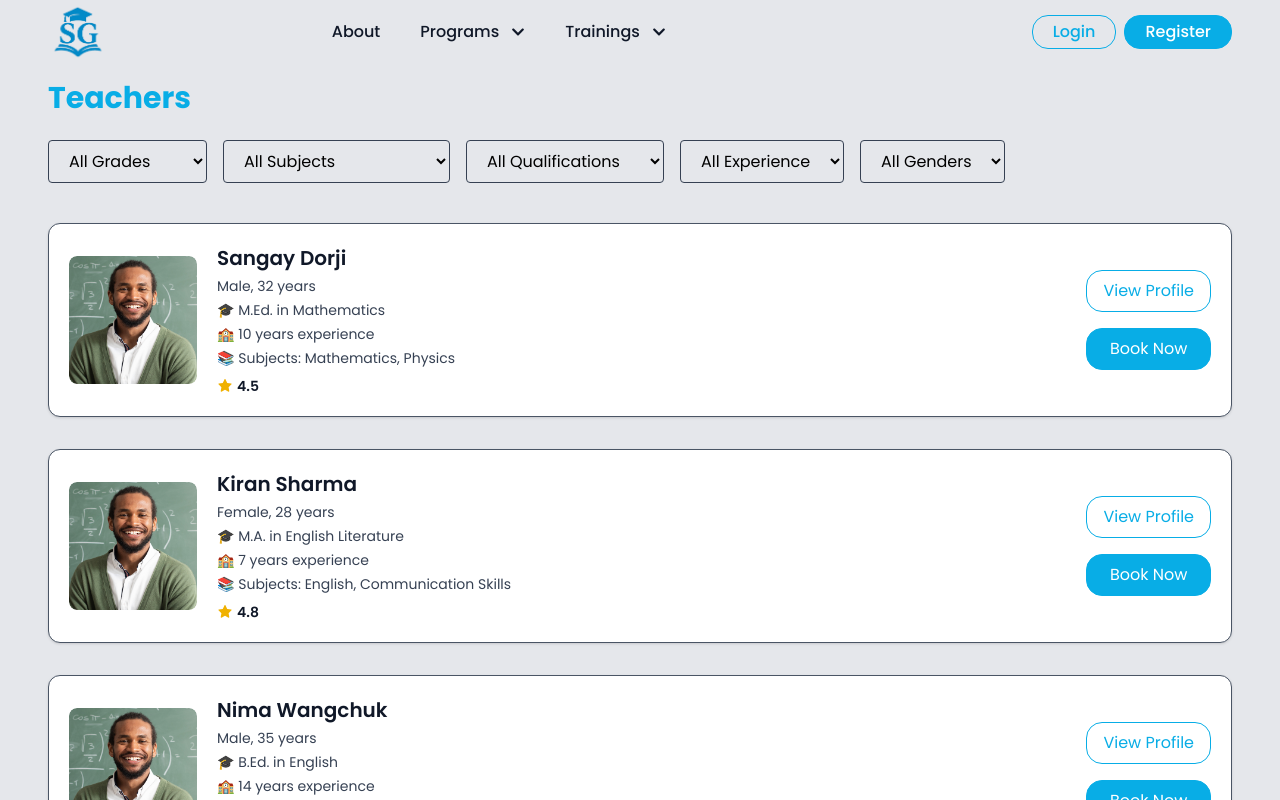
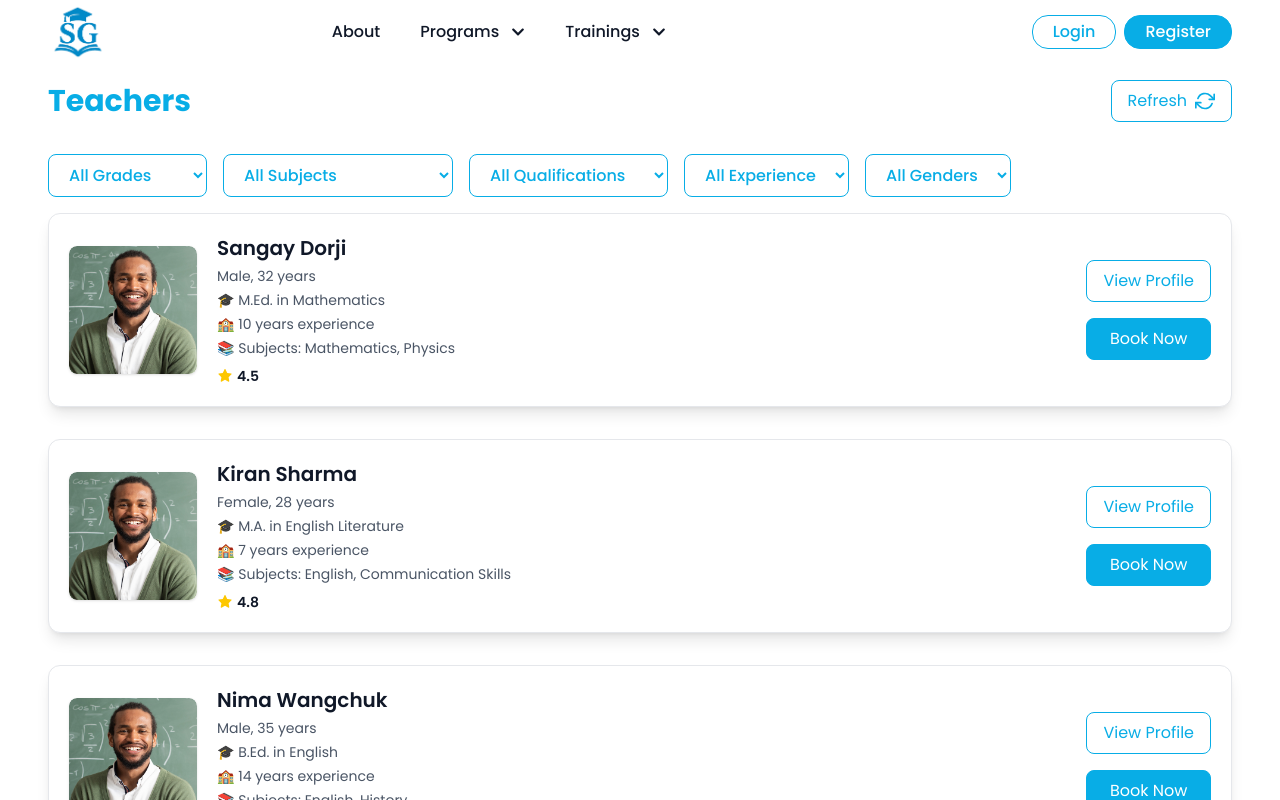
Before and after one commit to prasannarijal35/shikshyaghar, a Next.js app: page /teachers in a window 1280 px wide. Shown: the top 800 px of the page. Built offline with nearby package versions, Linux system fonts and the light colour scheme.

Commit message:
making the card of teacher good

```diff
--- a/src/components/layouts/studentlayouts/StudentAside.tsx
+++ b/src/components/layouts/studentlayouts/StudentAside.tsx
@@ -56,7 +56,7 @@ export default function Aside({ isOpen }: { isOpen: boolean }) {
                   className={`flex items-center gap-3 px-6 py-3 rounded-lg transition-all duration-200 cursor-pointer
     ${
       pathname === href
-        ? "bg-cyan-600 text-white shadow-md"
+        ? "bg-primary text-white shadow-md"
         : "text-gray-700 hover:bg-cyan-100 hover:text-primary"
     }`}
                 >
--- a/src/components/studentPannel/StudentProfile.tsx
+++ b/src/components/studentPannel/StudentProfile.tsx
@@ -1,157 +1,117 @@
 "use client";
+import { useState } from "react";
+import Image from "next/image";
+import { FaEdit, FaSave } from "react-icons/fa";
+import { mockStudent } from "@/data/studentprofile";
+export default function StudentProfile() {
+  const [editMode, setEditMode] = useState(false);
+  const [formData, setFormData] = useState({ ...mockStudent });
 
-import Image from "next/image";
-import { useState } from "react";
-import { FaEdit } from "react-icons/fa";
-import { Student } from "@/types/studentprofile";
-import { mockStudent } from "@/data/studentprofile";
+  const handleChange = (
+    e: React.ChangeEvent<HTMLInputElement | HTMLTextAreaElement>
+  ) => {
+    setFormData({ ...formData, [e.target.name]: e.target.value });
+  };
 
-export default function StudentProfile() {
-  const [isEditing, setIsEditing] = useState(false);
-  const [student, setStudent] = useState<Student>(mockStudent);
-  const [errors, setErrors] = useState<Record<string, string>>({});
+  const toggleEdit = () => setEditMode((prev) => !prev);
 
-  function handleChange(
-    e: React.ChangeEvent<HTMLInputElement | HTMLSelectElement>
-  ) {
-    setStudent({ ...student, [e.target.name]: e.target.value });
-  }
-
-  function validate() {
-    const newErrors: Record<string, string> = {};
-    if (!student.fullName) newErrors.fullName = "Full name is required";
-    if (!student.gender) newErrors.gender = "Gender is required";
-    if (!student.email || !/^\S+@\S+\.\S+$/.test(student.email))
-      newErrors.email = "Valid email required";
-    if (!student.age || isNaN(Number(student.age)))
-      newErrors.age = "Valid age is required";
-    if (Number(student.age) < 5) newErrors.age = "Age must be at least 5";
-    return newErrors;
-  }
-
-  function handleSave() {
-    const validationErrors = validate();
-    if (Object.keys(validationErrors).length > 0) {
-      setErrors(validationErrors);
-      return;
-    }
-    setErrors({});
-    alert("Profile updated successfully!");
-    setIsEditing(false);
-  }
+  const handleSave = () => {
+    // You can add validation and API calls here
+    setEditMode(false);
+  };
 
   return (
-    <div className="relative w-full min-h-screen pb-20 bg-gray-100">
-      {/* Top Gradient Background */}
-      <div className="h-64 bg-blue-200 w-full"></div>
+    <div className="p-6 sm:p-10 bg-gradient-to-tr from-blue-50 to-purple-100 min-h-screen">
+      <div className="bg-white rounded-2xl shadow-2xl p-8 max-w-4xl mx-auto space-y-8 transition-all duration-300">
+        {/* Header */}
+        <div className="flex justify-between items-center">
+          <h1 className="text-3xl font-bold text-primary">Student Profile</h1>
+          <button
+            onClick={editMode ? handleSave : toggleEdit}
+            className={`flex items-center gap-2 px-5 py-2 rounded-lg shadow-sm font-medium transition-all duration-200 ${
+              editMode
+                ? "bg-green-500 hover:bg-green-600 text-white"
+                : "bg-primary hover:bg-blue-700 text-white"
+            }`}
+          >
+            {editMode ? (
+              <>
+                <FaSave className="text-sm" /> Save
+              </>
+            ) : (
+              <>
+                <FaEdit className="text-sm" /> Edit
+              </>
+            )}
+          </button>
+        </div>
 
-      {/* Bottom White Section */}
-      <div className="mt-[-4rem] bg-white rounded-3xl pt-24 pb-14 px-4 sm:px-6 md:px-8 shadow-lg max-w-3xl mx-auto relative">
-        {/* Profile Image - Overlapping */}
-        <div className="absolute top-[-72px] left-1/2 transform -translate-x-1/2">
-          <div className="w-32 h-32 sm:w-36 sm:h-36 rounded-full overflow-hidden shadow-lg">
+        {/* Profile Info */}
+        <div className="flex flex-col sm:flex-row gap-8">
+          {/* Profile Photo */}
+          <div className="flex-shrink-0 text-center">
             <Image
-              src={student.profilePic}
-              alt="Student Profile"
-              width={144}
-              height={144}
-              className="object-cover w-full h-full"
-              priority
+              src={formData.profilePic}
+              alt="Profile Picture"
+              width={130}
+              height={130}
+              className="rounded-full border-4 border-blue-200 shadow-md object-cover"
             />
+          </div>
+
+          {/* Info Form */}
+          <div className="flex-1 grid grid-cols-1 sm:grid-cols-2 gap-6">
+            {[
+              ["Full Name", "fullName"],
+              ["Gender", "gender"],
+              ["Age", "age"],
+              ["Contact", "contact"],
+              ["City", "city"],
+              ["School", "school"],
+              ["Grade", "grade"],
+            ].map(([label, name]) => (
+              <div
+                key={name}
+                className={
+                  name === "school" || name === "grade" ? "sm:col-span-2" : ""
+                }
+              >
+                <label className="text-sm text-gray-600">{label}</label>
+                {editMode ? (
+                  <input
+                    type="text"
+                    name={name}
+                    value={formData[name as keyof typeof formData] as string}
+                    onChange={handleChange}
+                    className="w-full border px-3 py-2 rounded-md mt-1 focus:outline-none focus:ring-2 focus:ring-blue-400"
+                  />
+                ) : (
+                  <p className="mt-1 text-gray-900 font-medium">
+                    {formData[name as keyof typeof formData]}
+                  </p>
+                )}
+              </div>
+            ))}
+
+            {/* Email (non-editable) */}
+            <div className="sm:col-span-2">
+              <label className="text-sm text-gray-600">Email</label>
+              <p className="mt-1 text-gray-900 font-medium">{formData.email}</p>
+            </div>
           </div>
         </div>
 
-        {/* Content */}
-        <div className="flex flex-col gap-2 items-center text-center px-2 sm:px-4">
-          <div className="flex justify-between w-full items-center max-w-xl">
-            <h2 className="text-2xl sm:text-3xl font-bold text-gray-900">
-              {student.fullName}
-            </h2>
-            <button
-              className="flex items-center gap-2 text-primary hover:underline text-sm"
-              onClick={() => setIsEditing(!isEditing)}
+        {/* Progress */}
+        <div className="pt-4">
+          <h2 className="text-sm text-gray-600 mb-2">Academic Progress</h2>
+          <div className="w-full bg-gray-200 rounded-full h-4">
+            <div
+              className="bg-primary h-4 rounded-full text-right text-xs pr-2 text-white font-semibold"
+              style={{ width: `${formData.progress}%` }}
             >
-              <FaEdit /> {isEditing ? "Cancel" : "Edit"}
-            </button>
+              {formData.progress}%
+            </div>
           </div>
-
-          {/* Info Grid */}
-          <div className="grid grid-cols-1 sm:grid-cols-2 gap-4 text-md text-gray-700 text-left w-full max-w-xl mt-4">
-            {(Object.keys(student) as (keyof Student)[]).map((key) => {
-              if (["profilePic", "progress", "fullName"].includes(key))
-                return null;
-
-              const label = key.replace(/([A-Z])/g, " $1");
-              const value = student[key];
-              const error = errors[key];
-
-              return (
-                <div key={key}>
-                  <label className="block text-sm text-gray-600 capitalize mb-1">
-                    {label}
-                  </label>
-                  {isEditing ? (
-                    key === "gender" ? (
-                      <select
-                        name={key}
-                        value={value}
-                        onChange={handleChange}
-                        className="w-full border border-gray-300 rounded px-3 py-2 text-sm"
-                      >
-                        <option value="">Select Gender</option>
-                        <option value="Male">Male</option>
-                        <option value="Female">Female</option>
-                        <option value="Other">Other</option>
-                      </select>
-                    ) : key === "age" ? (
-                      <input
-                        name={key}
-                        type="number"
-                        min="5"
-                        value={value}
-                        onChange={handleChange}
-                        className="w-full border border-gray-300 rounded px-3 py-2 text-sm"
-                      />
-                    ) : (
-                      <input
-                        name={key}
-                        value={value as string}
-                        onChange={handleChange}
-                        className="w-full border border-gray-300 rounded px-3 py-2 text-sm"
-                      />
-                    )
-                  ) : (
-                    <p className="text-gray-800">{value}</p>
-                  )}
-                  {error && (
-                    <p className="text-xs text-red-600 mt-1">{error}</p>
-                  )}
-                </div>
-              );
-            })}
-          </div>
-
-          {/* Progress Bar */}
-          <div className="w-full max-w-xl mt-6 text-left">
-            <label className="block text-sm text-gray-600 mb-1">Progress</label>
-            <div className="w-full bg-gray-200 rounded-full h-4">
-              <div
-                className="bg-blue-600 h-4 rounded-full"
-                style={{ width: `${student.progress}%` }}
-              ></div>
-            </div>
-            <p className="text-sm mt-1 text-gray-700">{student.progress}%</p>
-          </div>
-
-          {/* Save Button */}
-          {isEditing && (
-            <button
-              onClick={handleSave}
-              className="mt-6 px-6 py-2.5 bg-white border border-primary text-primary hover:bg-blue-600 hover:text-white font-semibold rounded-lg transition duration-200 text-sm sm:text-base"
-            >
-              Save
-            </button>
-          )}
         </div>
       </div>
     </div>
--- a/src/components/teacher/SingleTeacherCard.tsx
+++ b/src/components/teacher/SingleTeacherCard.tsx
@@ -3,7 +3,6 @@
 import Image from "next/image";
 import Link from "next/link";
 import { AiFillStar } from "react-icons/ai";
-import { BsFillPatchCheckFill } from "react-icons/bs";
 import { Teacher } from "@/types/teacher";
 
 type Props = {
@@ -12,9 +11,9 @@ type Props = {
 
 const TeacherCard = ({ teacher }: Props) => {
   return (
-    <div className="bg-white flex items-center p-5 rounded-xl border border-gray-600 shadow-sm hover:shadow-md transition-all w-full">
+    <div className="bg-white flex items-center p-5 rounded-xl border border-gray-200 shadow-lg hover:shadow-xl transition-shadow w-full">
       {/* Teacher Image */}
-      <div className="w-32 h-32 relative rounded-lg overflow-hidden mr-5 flex-shrink-0">
+      <div className="w-32 h-32 relative rounded-lg overflow-hidden mr-5 flex-shrink-0 shadow-sm">
         <Image
           src={teacher.photo}
           alt={teacher.name}
@@ -28,18 +27,18 @@ const TeacherCard = ({ teacher }: Props) => {
         <h3 className="font-semibold text-xl text-gray-900 flex items-center gap-2">
           {teacher.name}
         </h3>
-        <p className="text-gray-700">
+        <p className="text-gray-600">
           {teacher.gender}, {teacher.age} years
         </p>
-        <p className="text-gray-700">🎓 {teacher.education}</p>
-        <p className="text-gray-700">
+        <p className="text-gray-600">🎓 {teacher.education}</p>
+        <p className="text-gray-600">
           🏫 {teacher.teachingExperience} experience
         </p>
-        <p className="text-gray-700">
+        <p className="text-gray-600">
           📚 Subjects: {teacher.subjects.join(", ")}
         </p>
         <div className="flex items-center gap-1 mt-2">
-          <AiFillStar className="text-yellow-500 text-base" />
+          <AiFillStar className="text-yellow-400 text-base" />
           <span className="font-semibold text-gray-900">{teacher.rating}</span>
         </div>
       </div>
@@ -48,13 +47,13 @@ const TeacherCard = ({ teacher }: Props) => {
       <div className="ml-5 flex flex-col gap-4">
         <Link
           href={`/teacherdetails/${teacher.slug}`}
-          className="text-md border border-primary text-primary px-4 py-2 rounded-l-2xl rounded-r-2xl hover:bg-primary hover:text-white transition duration-300 text-center"
+          className="text-md border border-primary text-primary px-4 py-2 rounded-lg hover:bg-primary hover:text-white transition duration-300 text-center"
         >
           View Profile
         </Link>
         <button
           onClick={() => alert(`Booking request sent to ${teacher.name}`)}
-          className="text-md border border-primary text-white bg-primary  hover:text-primary hover:bg-white px-4 py-2 rounded-l-2xl rounded-r-2xl transition duration-300"
+          className="text-md border border-primary bg-primary text-white px-4 py-2 rounded-lg hover:text-primary hover:bg-white transition duration-300"
         >
           Book Now
         </button>
--- a/src/components/teacher/teachers.tsx
+++ b/src/components/teacher/teachers.tsx
@@ -2,6 +2,7 @@
 import { useState } from "react";
 import TeacherCard from "@/components/teacher/SingleTeacherCard";
 import { teachers } from "@/data/teacher";
+import { FiRefreshCw } from "react-icons/fi";
 
 const grades = [
   "All Grades",
@@ -60,78 +61,89 @@ export default function TeacherFilterPage() {
     );
   });
 
+  const clearFilters = () => {
+    setSelectedGrade(grades[0]);
+    setSelectedSubject(subjects[0]);
+    setSelectedQualification(qualifications[0]);
+    setSelectedExperience(null);
+    setSelectedGender(null);
+  };
+
   return (
-    <section className="min-h-screen bg-gray-200 py-20 pb-36 w-full ">
-      <div className=" container ">
-        <h1 className="text-3xl font-bold mb-6  text-start text-primary">
+    <section className="min-h-screen bg-white py-20 pb-36 w-full">
+      <div className="container">
+        <div className="flex items-center justify-between mb-8">
+          <h1 className="text-3xl font-bold text-start text-primary">
             Teachers
           </h1>
+          <button
+            onClick={clearFilters}
+            className="flex justify-between items-center gap-2 px-4 py-2 rounded-lg border border-primary text-primary hover:bg-primary hover:text-white transition duration-300"
+            aria-label="Clear filters"
+            title="Clear filters"
+          >
+            <span className="">Refresh</span>
+            <FiRefreshCw className="w-5 h-5" />
+          </button>
+        </div>
 
         {/* Filters */}
-        <div className="flex flex-wrap gap-4 mb-10 justify-start">
+        <div className="flex flex-wrap gap-4 mb-4 justify-start">
+          {[
+            {
+              value: selectedGrade,
+              onChange: (e: React.ChangeEvent<HTMLSelectElement>) =>
+                setSelectedGrade(e.target.value),
+              options: grades,
+            },
+            {
+              value: selectedSubject,
+              onChange: (e: React.ChangeEvent<HTMLSelectElement>) =>
+                setSelectedSubject(e.target.value),
+              options: subjects,
+            },
+            {
+              value: selectedQualification,
+              onChange: (e: React.ChangeEvent<HTMLSelectElement>) =>
+                setSelectedQualification(e.target.value),
+              options: qualifications,
+            },
+            {
+              value: selectedExperience ?? "",
+              onChange: (e: React.ChangeEvent<HTMLSelectElement>) =>
+                setSelectedExperience(e.target.value || null),
+              options: ["", "0", "2", "5", "8", "10"],
+              labels: [
+                "All Experience",
+                "0+ Years",
+                "2+ Years",
+                "5+ Years",
+                "8+ Years",
+                "10+ Years",
+              ],
+            },
+            {
+              value: selectedGender ?? "",
+              onChange: (e: React.ChangeEvent<HTMLSelectElement>) =>
+                setSelectedGender(e.target.value || null),
+              options: ["", "Male", "Female"],
+              labels: ["All Genders", "Male", "Female"],
+            },
+          ].map(({ value, onChange, options, labels }, idx) => (
             <select
-            className="border border-gray-700 rounded px-4 py-2"
-            value={selectedGrade}
-            onChange={(e) => setSelectedGrade(e.target.value)}
+              key={idx}
+              className="border border-primary rounded-lg px-4 py-2 text-primary font-medium hover:bg-primary/5 focus:outline-none focus:ring-1 focus:ring-primary focus:ring-opacity-50 transition"
+              value={value}
+              onChange={onChange}
             >
-            {grades.map((g) => (
-              <option key={g} value={g}>
-                {g}
+              {(labels ?? options).map((opt, i) => (
+                <option key={opt} value={options ? options[i] : opt}>
+                  {opt}
                 </option>
               ))}
             </select>
-
-          <select
-            className="border border-gray-700 rounded px-4 py-2"
-            value={selectedSubject}
-            onChange={(e) => setSelectedSubject(e.target.value)}
-          >
-            {subjects.map((s) => (
-              <option key={s} value={s}>
-                {s}
-              </option>
           ))}
-          </select>
-
-          <select
-            className="border border-gray-700 rounded px-4 py-2"
-            value={selectedQualification}
-            onChange={(e) => setSelectedQualification(e.target.value)}
-          >
-            {qualifications.map((q) => (
-              <option key={q} value={q}>
-                {q}
-              </option>
-            ))}
-          </select>
-
-          <select
-            className="border border-gray-700 rounded px-4 py-2"
-            value={selectedExperience ?? ""}
-            onChange={(e) => setSelectedExperience(e.target.value || null)}
-          >
-            <option value="">All Experience</option>
-            {["0", "2", "5", "8", "10"].map((exp) => (
-              <option key={exp} value={exp}>
-                {exp}+ Years
-              </option>
-            ))}
-          </select>
-
-          <select
-            className="border border-gray-700 rounded px-4 py-2"
-            value={selectedGender ?? ""}
-            onChange={(e) => setSelectedGender(e.target.value || null)}
-          >
-            <option value="">All Genders</option>
-            {["Male", "Female"].map((g) => (
-              <option key={g} value={g}>
-                {g}
-              </option>
-            ))}
-          </select>
         </div>
-
         {/* Teacher Cards */}
         <div className="flex flex-col gap-8 items-center w-full">
           {filteredTeachers.length ? (
@@ -139,7 +151,7 @@ export default function TeacherFilterPage() {
               <TeacherCard key={teacher.id} teacher={teacher} />
             ))
           ) : (
-            <p className="text-red-500 text-center">
+            <p className="text-red-500 text-center font-semibold text-lg">
               No teachers match your filter criteria.
             </p>
           )}
--- a/src/data/studentprofile.ts
+++ b/src/data/studentprofile.ts
@@ -1,5 +1,5 @@
 import { Student } from "@/types/studentprofile";
-import Photo from "@/assets/teachers/teacher1.png";
+import Photo from "@/assets/extraimages/girlimage.png";
 export const mockStudent: Student = {
   fullName: "Sanjiv Paneru",
   gender: "Male",
```
Also changed, not shown: src/components/studentPannel/StudentDashBoard.tsx (+7 -7 lines). Lines whose indentation alone changed are shown as unchanged.
